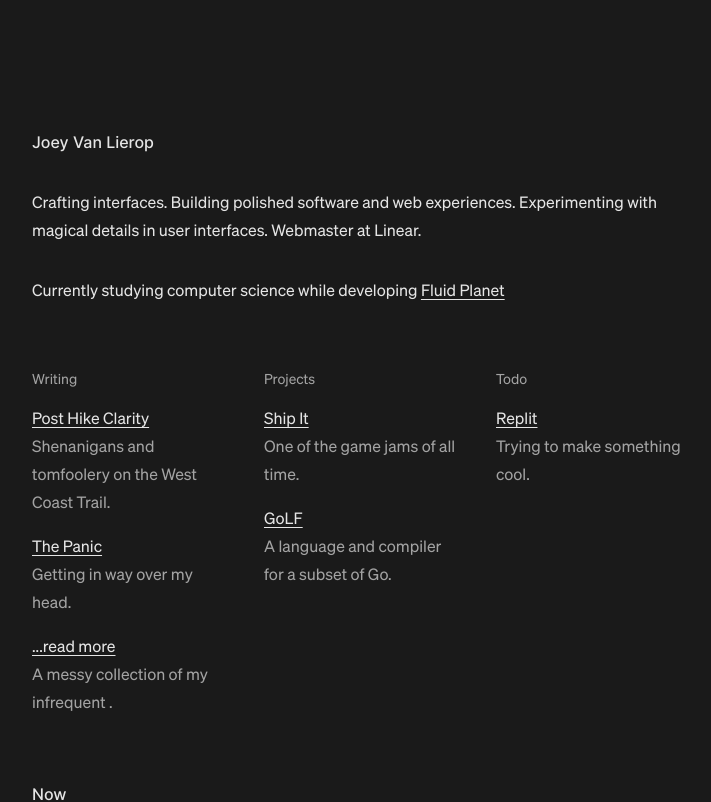
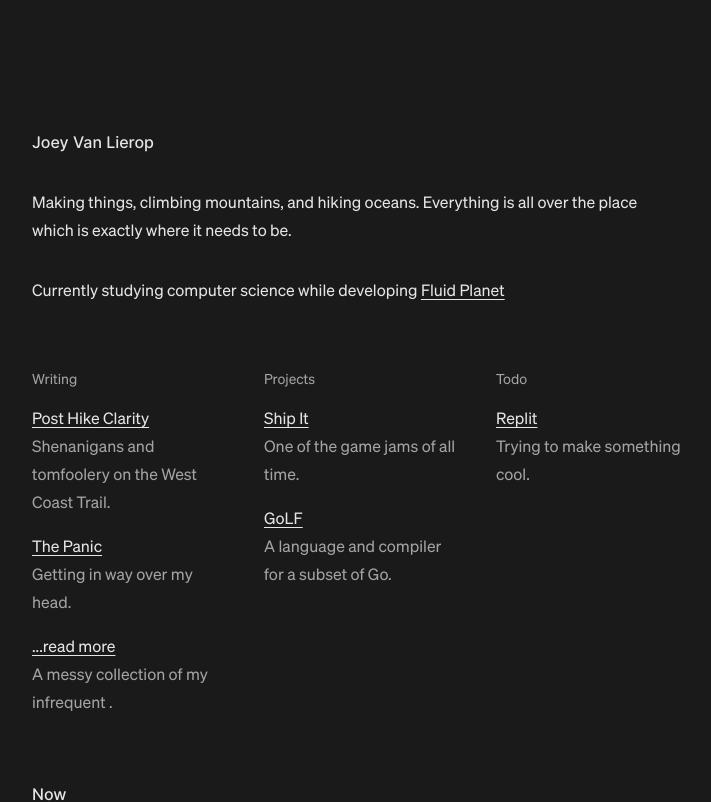
Before and after one commit to joeyvanlierop/joey, a Next.js app: page / in a window 1280 px wide. Shown: the top 802 px of the page, without its empty margins (288-999 px from the left). Built offline with nearby package versions, Linux system fonts and the light colour scheme.

Commit message:
Restore intro

```diff
--- a/app/page.tsx
+++ b/app/page.tsx
@@ -15,9 +15,8 @@ export default async function Home() {
           <h1>Joey Van Lierop</h1>
 
           <p>
-            Crafting interfaces. Building polished software and web experiences.
-            Experimenting with magical details in user interfaces. Webmaster at
-            Linear.
+            Making things, climbing mountains, and hiking oceans. Everything is
+            all over the place which is exactly where it needs to be.
           </p>
 
           <p className="mb-8">
```
